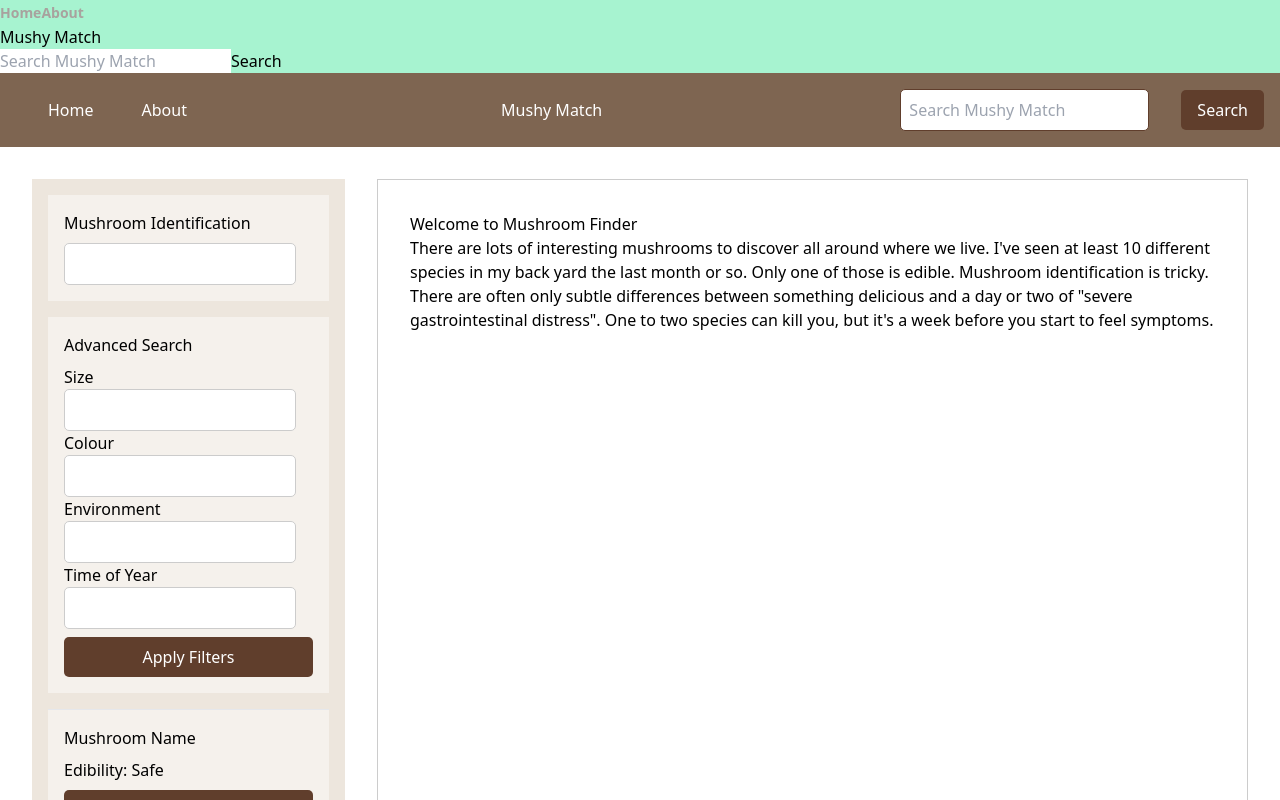
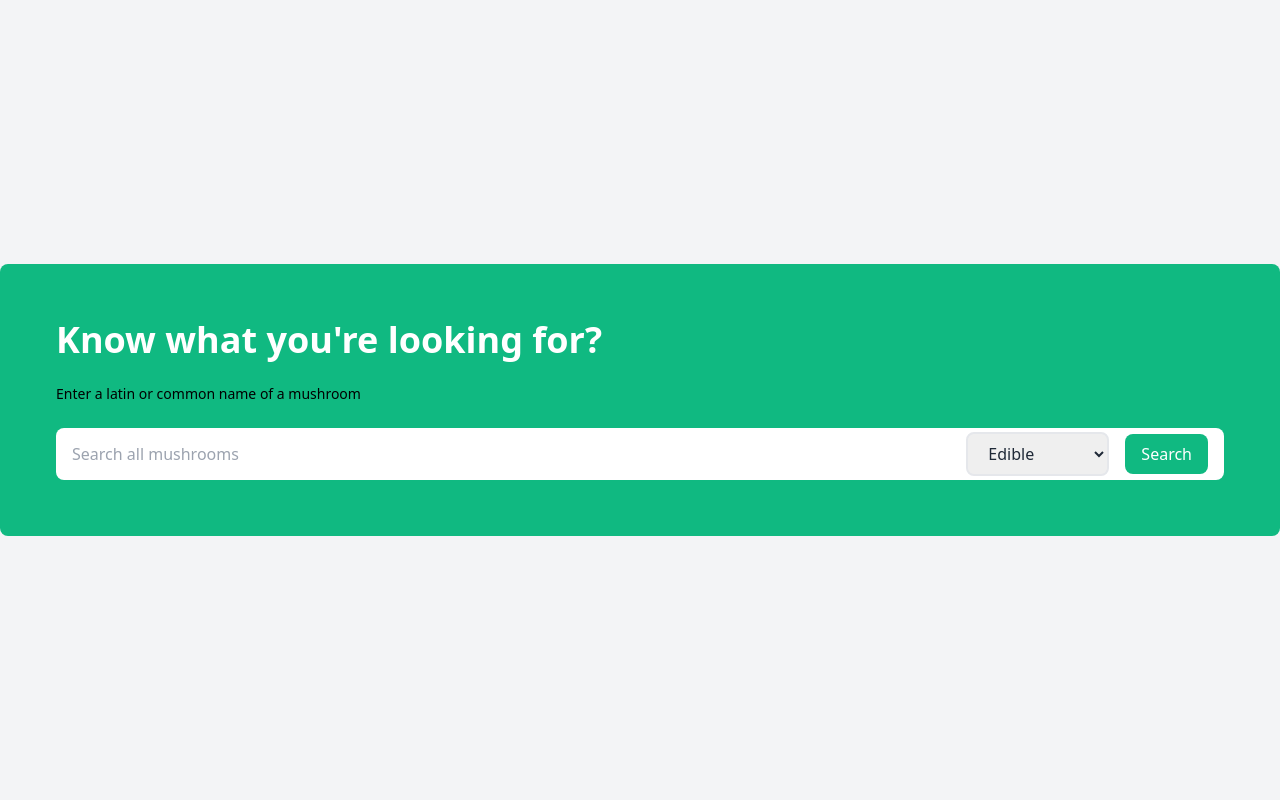
Before and after one commit to kloudsoft91/mushroom_db_app, a Nuxt app: page / in a window 1280 px wide. Shown: the top 800 px of the page. Built offline with nearby package versions, Linux system fonts and the light colour scheme.

Commit message:
playing with navbar

```diff
--- a/components/NavigationBar.vue
+++ b/components/NavigationBar.vue
@@ -1,9 +1,29 @@
 <!--Main Navbar-->
 <template>
-    <nav class="bg-emerald-200">
-      <div class>
-        <a href="/" class="text-sm font-semibold leading-6 text-stone-400">Home</a>
-        <a href="/about" class="text-sm font-semibold leading-6 text-stone-400">About</a>
+
+  <div class="min-h-screen bg-gray-100 flex justify-center items-center">
+    <div class="container max-w-screen-2xl bg-emerald-500 rounded-lg p-14">
+      <form>
+        <h1 class="flex right text-center font-bold text-white text-4xl">Know what you're looking for?</h1>
+          <p class="flex right font-normal text-sm my-6 max-w-lg">Enter a latin or common name of a mushroom</p>
+          <div class="sm:flex items-center bg-white rounded-lg overflow-hidden px-2 py-1 justify-between">
+            <input class="text-base text-gray-400 flex-grow outline-none px-2 " type="text" placeholder="Search all mushrooms" />
+            <div class="ms:flex items-center px-2 rounded-lg space-x-4 mx-auto ">
+              <select id="Com" class="text-base text-gray-800 outline-none border-2 px-4 py-2 rounded-lg">
+              <option value="com" selected>Edible</option>
+              <option value="net">Gourmet</option>
+              <option value="org">Poisonous</option>
+              <option value="io">Psychadelic</option>
+            </select>
+              <button class="bg-emerald-500 text-white text-base rounded-lg px-4 py-2 font-thin">Search</button>
+            </div>
+          </div>
+      </form>
+    </div>
+  </div>
+   <!--<nav class="bg-emerald-200">
+      <div class="px-4 gap-x-4 flex justify-end">
+        <p class=" text-sm font-semibold leading-6 text-stone-400">Already know what you're looking for?</p>
       </div>
       <div class="navbar-header">
         <h1 class="navbar-title">Mushy Match</h1>
@@ -12,7 +32,7 @@
         <input type="text" placeholder="Search Mushy Match">
         <button class="search-button">Search</button>
       </div>
-    </nav>
+    </nav>-->
 </template>
 
 <script setup>
```
